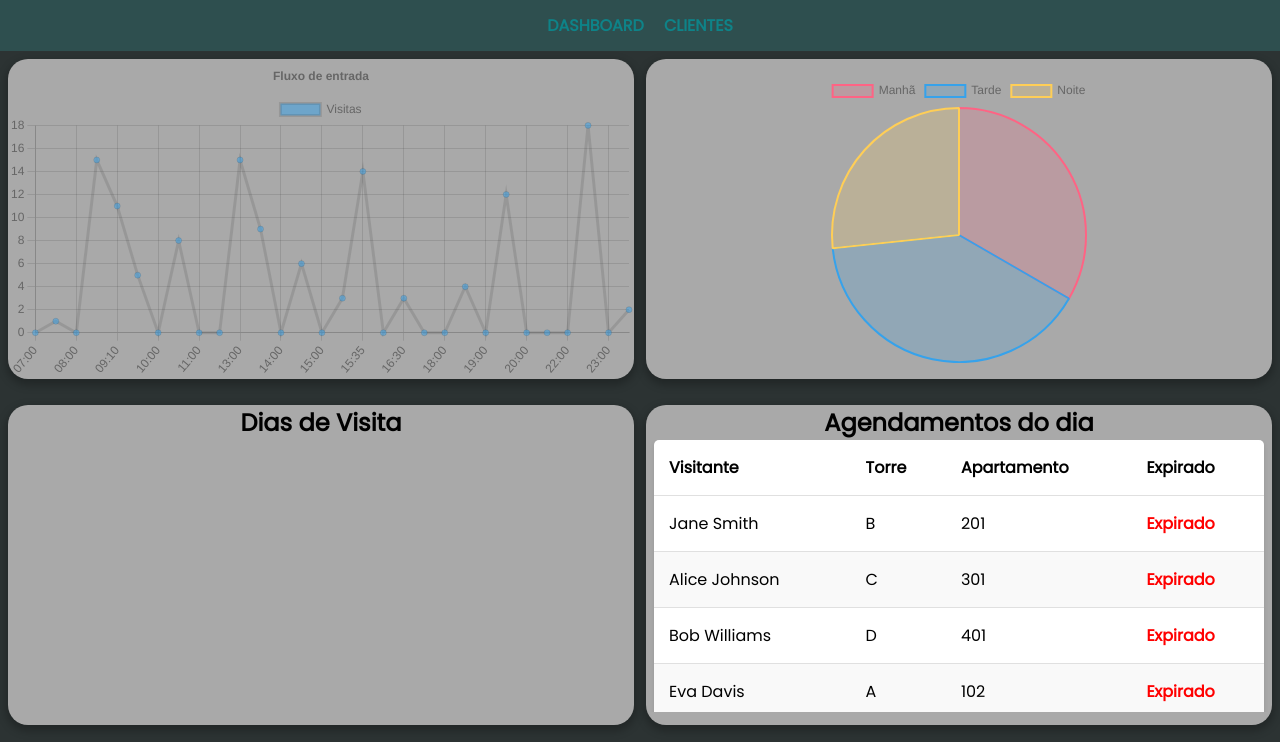
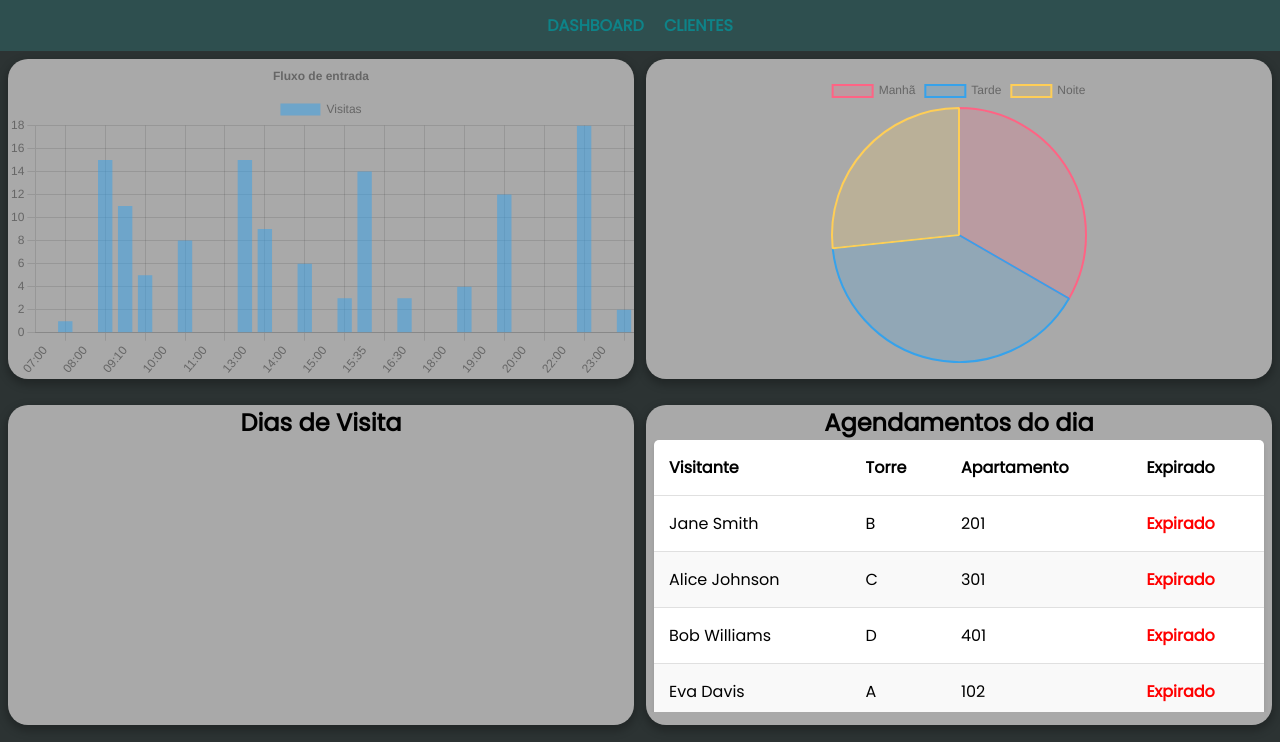
Before and after one commit to BrenerCantuaria/dashboard-fmf, a React (Vite) app: page / in a window 1280 px wide. Shown: the top 742 px of the page. Built offline with nearby package versions, Linux system fonts and the light colour scheme; no server answers.

Commit message:
Gráfico de Linhas para gráfico de barras

```diff
--- a/src/components/FlowChart/index.jsx
+++ b/src/components/FlowChart/index.jsx
@@ -1,21 +1,19 @@
 import {
+  Chart as ChartJS,
   CategoryScale,
-  Chart as ChartJS,
-  Legend,
-  LineElement,
   LinearScale,
-  PointElement,
+  BarElement,
   Title,
   Tooltip,
-} from "chart.js";
-import { Line } from "react-chartjs-2";
+  Legend,
+} from 'chart.js';
+import { Bar } from 'react-chartjs-2';
 import datajson from "../../db/db.json";
 import style from "./FlowCard.module.css";
 ChartJS.register(
   CategoryScale,
   LinearScale,
-  PointElement,
-  LineElement,
+  BarElement,
   Title,
   Tooltip,
   Legend
@@ -81,7 +79,7 @@ const data = {
 export default function FlowCard() {
   return (
     <div className={style.container}>
-      <Line options={options} data={data} />
+      <Bar options={options} data={data} />
     </div>
   );
 }
```
